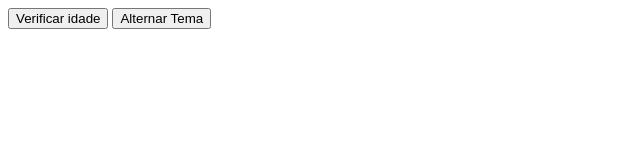
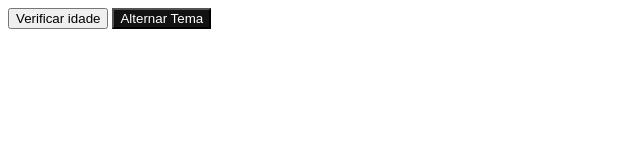
Before and after one commit to henrypedroso/repositorio_formadores_2, a plain HTML site: page index.html in a window 1280 px wide. Shown: the whole page, without its empty margins (0-640 px from the left). Drawn offline with Linux system fonts and the light colour scheme.

Commit message:
ssssssssssssssssssss

```diff
--- a/style.css
+++ b/style.css
@@ -5,7 +5,7 @@ body {
 }
 
 /* Estilo para quando o JS adicionar a classe 'modo-escuro' */
-body.modo-escuro {
+#botao-tema {
   background-color: #121212;
   color: #ffffff;
 }
```
